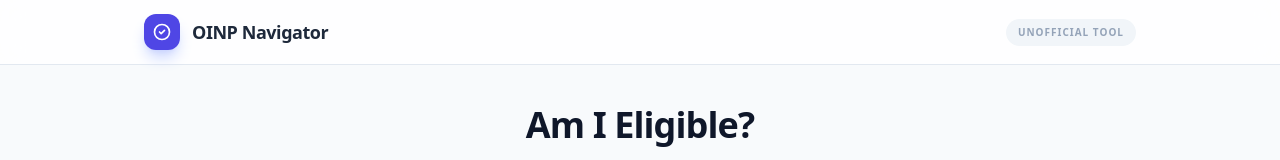
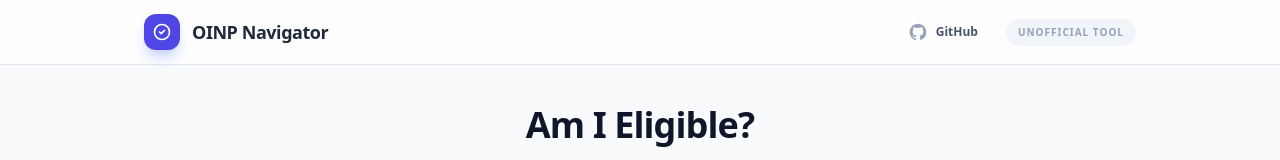
Before and after one commit to PattoMotto/onip-navigator, a React (Vite) app: page / in a window 1280 px wide. Shown: the top 160 px of the page. Built offline with nearby package versions, Linux system fonts and the light colour scheme.

Commit message:
Add github button

```diff
--- a/App.tsx
+++ b/App.tsx
@@ -44,8 +44,23 @@
              </div>
              <h1 className="font-bold text-lg text-slate-800 tracking-tight">OINP Navigator</h1>
           </div>
-          <div className="text-[10px] font-bold uppercase tracking-widest text-slate-400 bg-slate-100 px-3 py-1.5 rounded-full">
-            Unofficial Tool
+
+          <div className="flex items-center gap-4">
+            <a
+              href="https://github.com/PattoMotto/onip-navigator"
+              target="_blank"
+              rel="noopener noreferrer"
+              className="flex items-center gap-2 px-3 py-1.5 rounded-lg text-slate-600 hover:bg-slate-100 transition-colors group"
+              title="View Source on GitHub"
+            >
+              <svg className="w-5 h-5 text-slate-400 group-hover:text-slate-900 transition-colors" fill="currentColor" viewBox="0 0 24 24">
+                <path fillRule="evenodd" d="M12 2C6.477 2 2 6.484 2 12.017c0 4.425 2.865 8.18 6.839 9.504.5.092.682-.217.682-.483 0-.237-.008-.868-.013-1.703-2.782.605-3.369-1.343-3.369-1.343-.454-1.158-1.11-1.466-1.11-1.466-.908-.62.069-.608.069-.608 1.003.07 1.531 1.032 1.531 1.032.892 1.53 2.341 1.088 2.91.832.092-.647.35-1.088.636-1.338-2.22-.253-4.555-1.113-4.555-4.951 0-1.093.39-1.988 1.029-2.688-.103-.253-.446-1.272.098-2.65 0 0 .84-.27 2.75 1.026A9.564 9.564 0 0112 6.844c.85.004 1.705.115 2.504.337 1.909-1.296 2.747-1.027 2.747-1.027.546 1.379.202 2.398.1 2.651.64.7 1.028 1.595 1.028 2.688 0 3.848-2.339 4.695-4.566 4.943.359.309.678.92.678 1.855 0 1.338-.012 2.419-.012 2.747 0 .268.18.58.688.482A10.019 10.019 0 0022 12.017C22 6.484 17.522 2 12 2z" clipRule="evenodd" />
+              </svg>
+              <span className="text-xs font-semibold hidden sm:inline">GitHub</span>
+            </a>
+            <div className="text-[10px] font-bold uppercase tracking-widest text-slate-400 bg-slate-100 px-3 py-1.5 rounded-full">
+              Unofficial Tool
+            </div>
           </div>
         </div>
       </header>
```
Also changed, not shown: vite.config.ts (indentation only), 1 other file (tests, documents, lock files or other folders).
